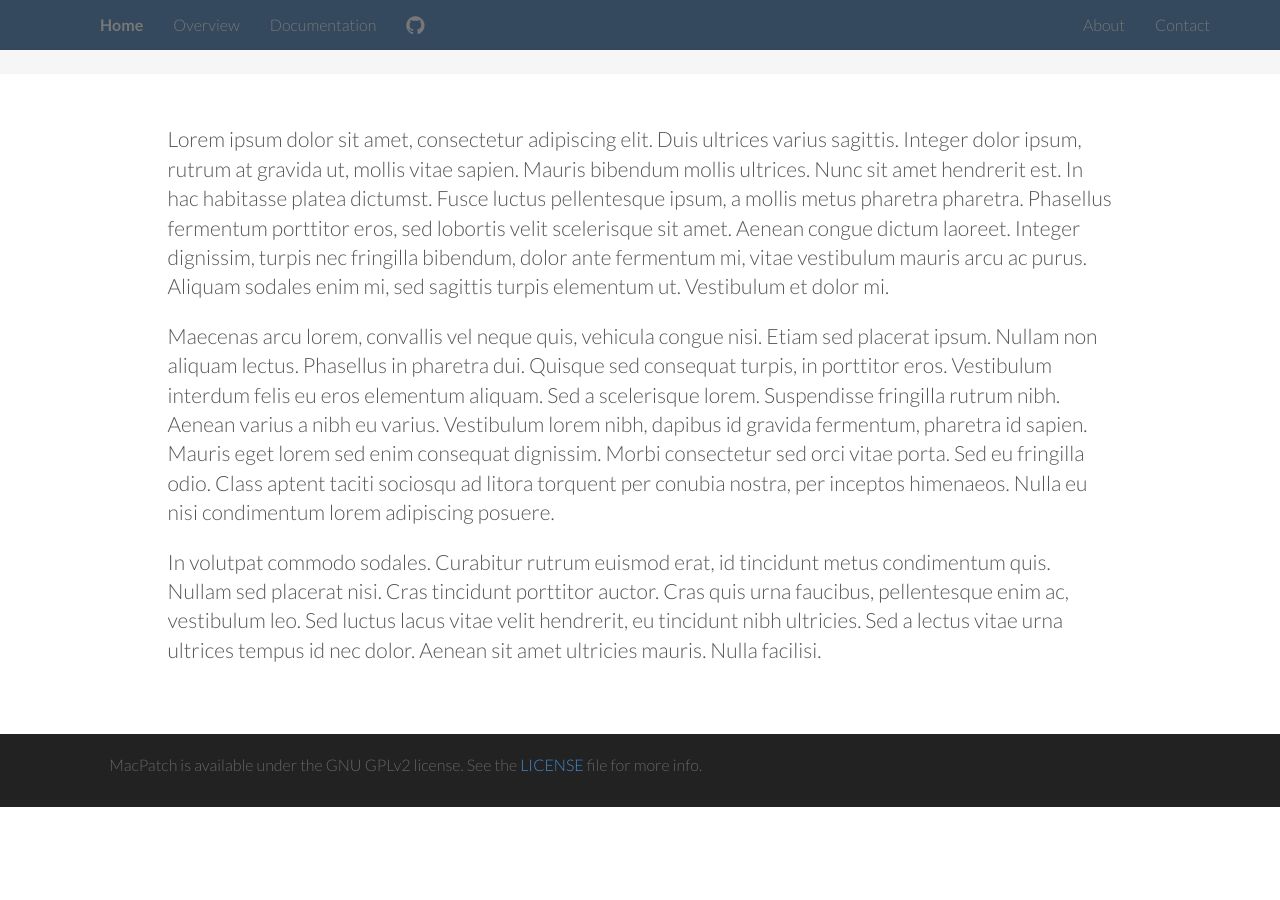
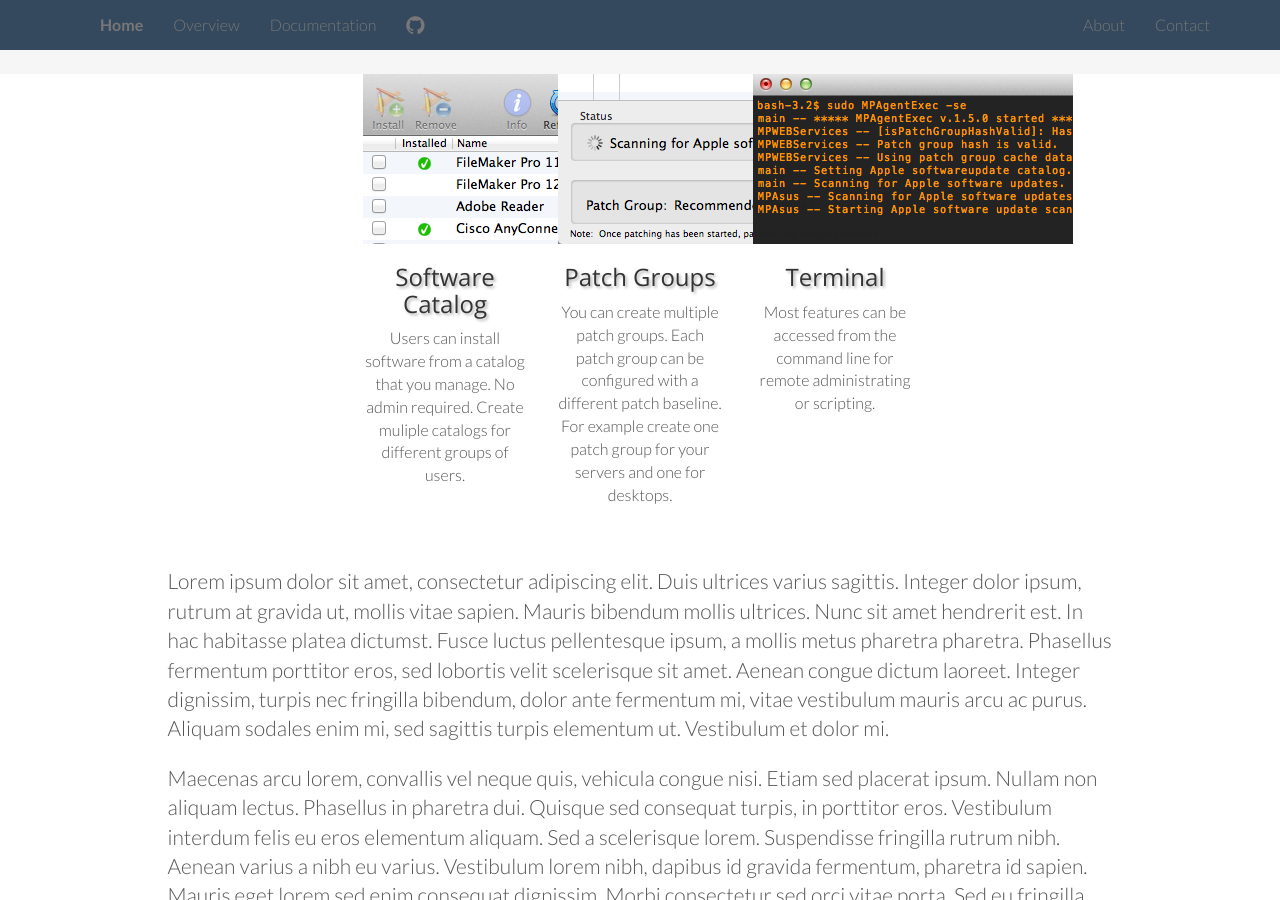
Before and after one commit to IanLee1521/macpatch.github.io, a Jekyll site: the page built from index.html, in a window 1280 px wide and 900 px high, scrolled down 1019 px. Built offline with Jekyll 4.4.1, drawn with Linux system fonts in a browser that asks for light colours; nearby versions of some CDN libraries; before the commit the page ends 1826 px from its top, so only the background shows below that.

Commit message:
features

```diff
--- a/index.html
+++ b/index.html
@@ -62,6 +62,27 @@ base_url: "./"
     </div>
   </div> <!-- /full-block -->
 
+  <div class="container">
+    <div class="row text-center">
+      <div class="col-md-2 col-md-offset-3">
+        <img src="{{ page.base_url }}images/swcatalog.png" alt="MacPatch" class="center-block">
+        <h3>Software Catalog</h3>
+        <p>Users can install software from a catalog that you manage. No admin required. Create muliple catalogs for different groups of users.</p>
+      </div>
+      <div class="col-md-2">
+        <img src="{{ page.base_url }}images/patchgroup.png" alt="MacPatch" class="center-block">
+        <h3>Patch Groups</h3>
+        <p>You can create multiple patch groups. Each patch group can be configured with a different patch baseline. For example create one patch group for your servers and one for desktops.</p>
+      </div>
+      <div class="col-md-2">
+        <img src="{{ page.base_url }}images/terminal.png" alt="MacPatch" class="center-block">
+        <h3>Terminal</h3>
+        <p>Most features can be accessed from the command line for remote administrating or scripting.</p>
+      </div>
+    </div>
+  </div>
+
+
     <div class="container textblock">
       <div class="row">
         <div class="col-sm-10 col-sm-offset-1">
```
Also changed, not shown: images/patchgroup.png (added), images/selfpatch_bak.png (deleted), images/swcatalog.png (added), images/terminal.png (added).
